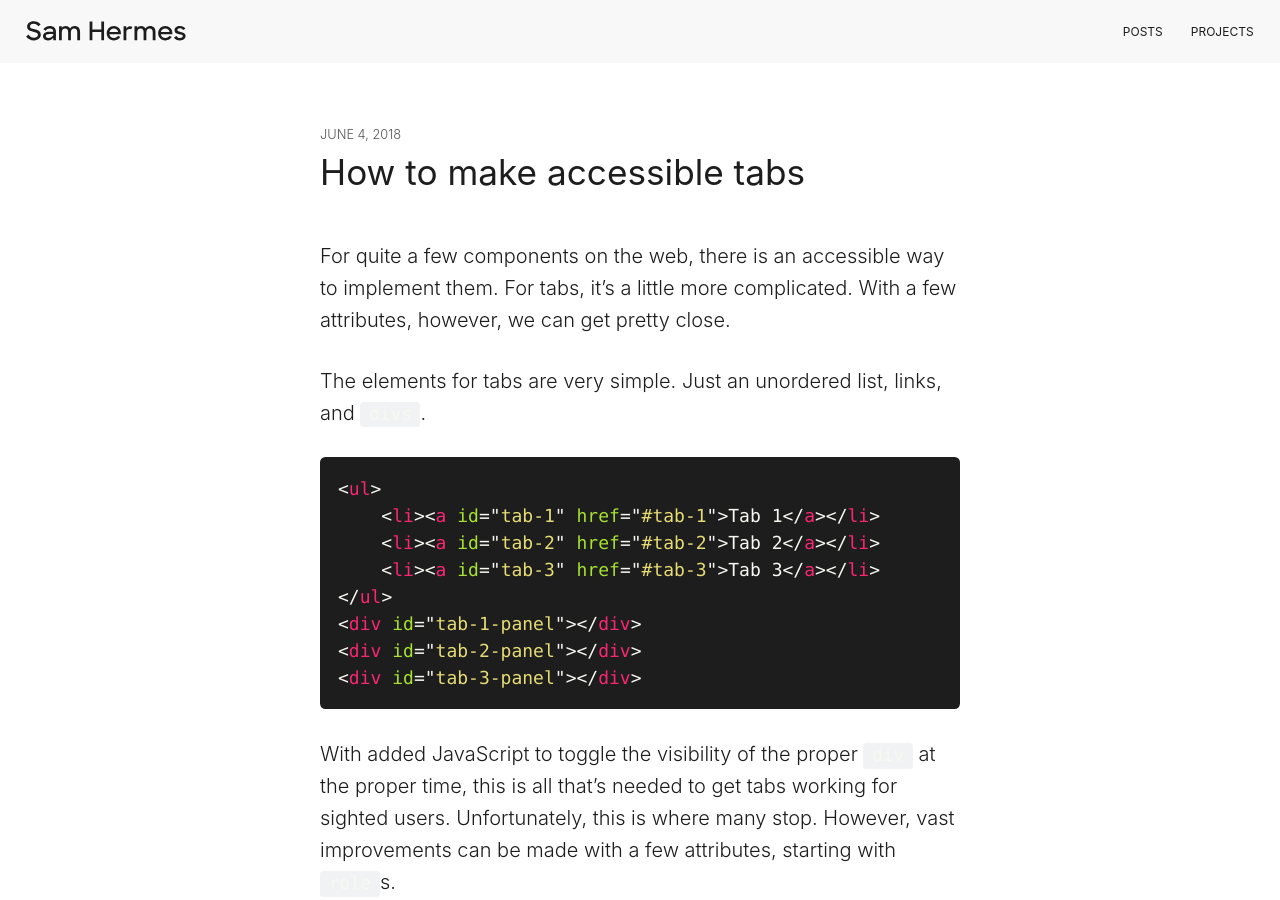
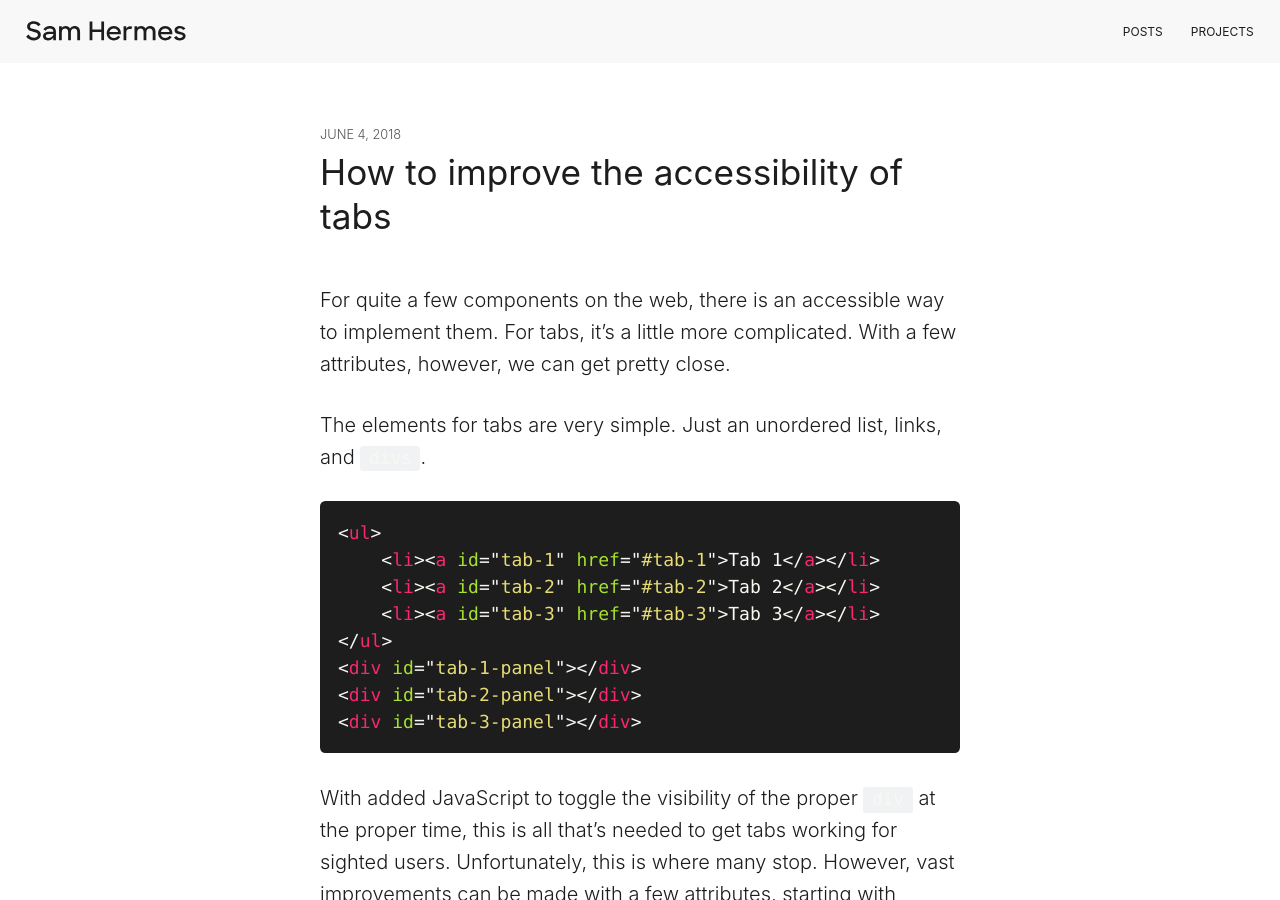
Before and after one commit to samhermes/samhermes.github.io, a Jekyll site: the page built from _posts/2018-6-04-how-to-improve-accessibility-tabs.markdown, in a window 1280 px wide and 900 px high. Built offline with Jekyll 4.4.1, drawn with Linux system fonts in a browser that asks for light colours.

Commit message:
Rename latest post

```diff
--- a/_posts/2018-6-04-how-to-make-accessible-tabs.markdown
+++ b/_posts/2018-6-04-how-to-improve-accessibility-tabs.markdown
@@ -1,6 +1,6 @@
 ---
 layout: post
-title: How to make accessible tabs
+title: How to improve the accessibility of tabs
 date: 2018-06-04
 custom_js: prism
 ---
```
